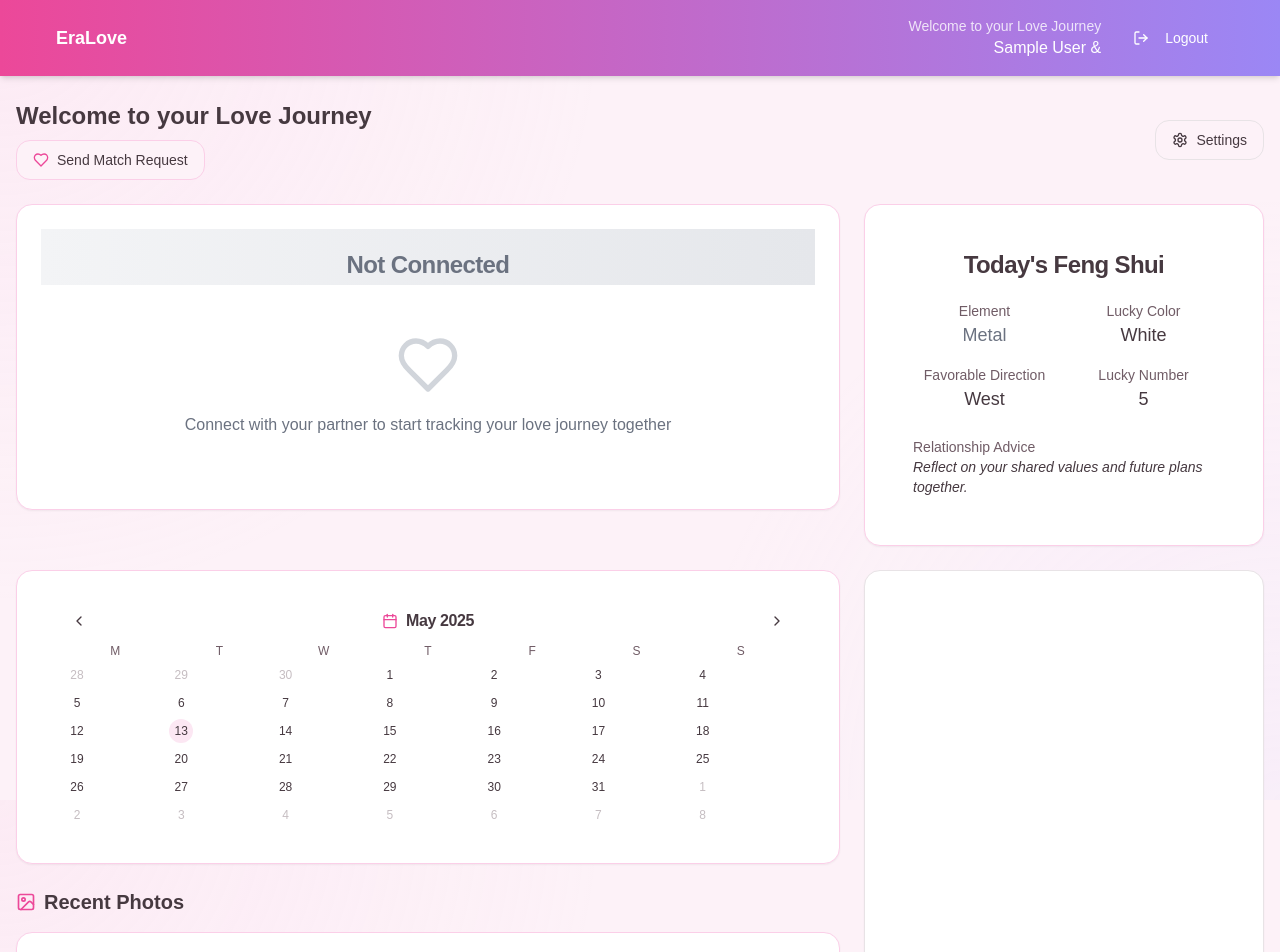
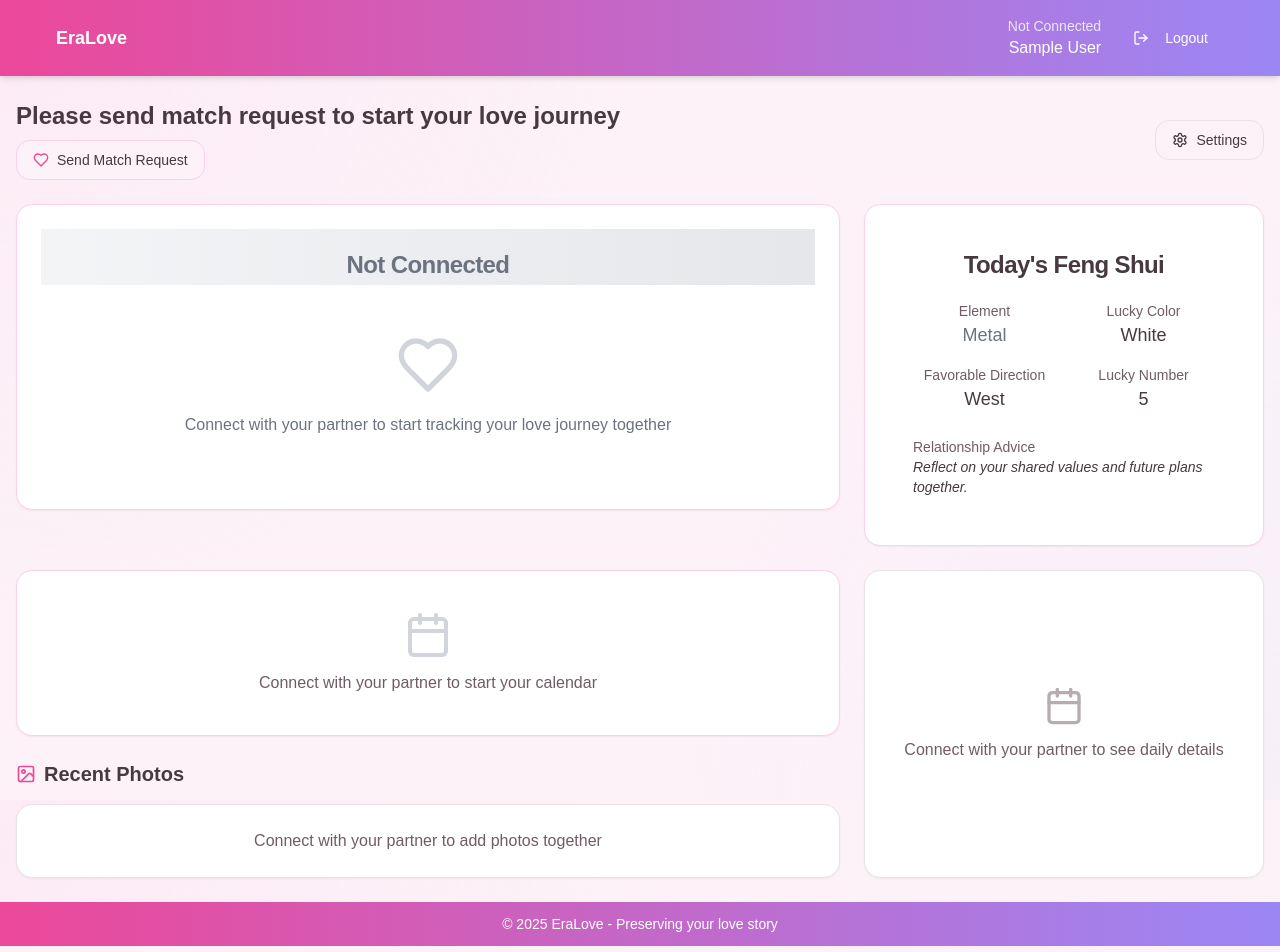
Before and after one commit to pvhop4dev/era-love-moments-keeper, a React (Vite) app: page /dashboard in a window 1280 px wide. Shown: the top 952 px of the page. Built offline with nearby package versions, Linux system fonts and the light colour scheme; sample sign-in values are in the browser's storage.

Commit message:
Refactor dashboard for unpaired users
- Display a blank calendar when not paired.
- Replace welcome text with a match request prompt.

```diff
--- a/src/layouts/DashboardLayout.tsx
+++ b/src/layouts/DashboardLayout.tsx
@@ -5,6 +5,7 @@ import { Button } from "@/components/ui/button";
 import { LogOut } from "lucide-react";
 import { toast } from "sonner";
 import { useLanguage } from "@/contexts/LanguageContext";
+import { getActiveMatch } from "@/utils/matchUtils";
 
 interface DashboardLayoutProps {
   children: React.ReactNode;
@@ -20,6 +21,7 @@ interface UserData {
 const DashboardLayout = ({ children }: DashboardLayoutProps) => {
   const { t } = useLanguage();
   const [userData, setUserData] = useState<UserData | null>(null);
+  const [hasActiveMatch, setHasActiveMatch] = useState(false);
   const navigate = useNavigate();
 
   useEffect(() => {
@@ -35,6 +37,12 @@ const DashboardLayout = ({ children }: DashboardLayoutProps) => {
     try {
       const parsedUser = JSON.parse(storedUser);
       setUserData(parsedUser);
+
+      // Check if user has an active match
+      if (parsedUser.email) {
+        const activeMatch = getActiveMatch(parsedUser.email);
+        setHasActiveMatch(!!activeMatch);
+      }
     } catch (error) {
       console.error("Error parsing user data:", error);
       toast.error("Error loading your profile");
@@ -82,9 +90,15 @@ const DashboardLayout = ({ children }: DashboardLayoutProps) => {
 
           <div className="hidden md:flex items-center gap-4 text-white">
             <div className="text-right">
-              <p className="text-sm opacity-80">{t('welcome')}</p>
+              <p className="text-sm opacity-80">{hasActiveMatch ? t('welcome') : "Not Connected"}</p>
               <p className="font-medium">
-                {userData.name} & {userData.partnerName}
+                {hasActiveMatch ? (
+                  <>
+                    {userData.name} & {userData.partnerName}
+                  </>
+                ) : (
+                  userData.name
+                )}
               </p>
             </div>
             <Button
--- a/src/pages/Dashboard.tsx
+++ b/src/pages/Dashboard.tsx
@@ -235,7 +235,11 @@ const Dashboard = () => {
     <DashboardLayout>
       <div className="flex justify-between items-center mb-6">
         <div>
-          <h1 className="text-2xl font-semibold">{t('welcome')}</h1>
+          <h1 className="text-2xl font-semibold">
+            {hasActiveMatch
+              ? t('welcome')
+              : "Please send match request to start your love journey"}
+          </h1>
           <div className="flex items-center gap-2 mt-2">
             <MatchNotification
               userEmail={userData.email}
@@ -269,8 +273,10 @@ const Dashboard = () => {
         {/* Second Row - Calendar and Day Details */}
         <div className="md:col-span-3">
           <div className="grid grid-cols-1 md:grid-cols-3 gap-6">
-            {/* Calendar */}
+            {/* Calendar - Show blank if not paired */}
             <div className="md:col-span-2">
+              {hasActiveMatch ? (
+                <>
                   <Calendar
                     onDateClick={handleDateClick}
                     events={getDaysWithContent()}
@@ -288,11 +294,31 @@ const Dashboard = () => {
                       onSelectPhoto={handleSelectPhoto}
                     />
                   </div>
+                </>
+              ) : (
+                <>
+                  <Card className="love-card h-auto">
+                    <div className="p-4 text-center text-muted-foreground">
+                      <CalendarIcon className="w-12 h-12 mx-auto mb-3 text-gray-300" />
+                      <p>Connect with your partner to start your calendar</p>
+                    </div>
+                  </Card>
+                  <div className="mt-6">
+                    <h2 className="font-semibold text-xl flex items-center gap-2 mb-4">
+                      <ImageIcon className="h-5 w-5 text-love-500" />
+                      {t('recentPhotos')}
+                    </h2>
+                    <Card className="p-6 text-center text-muted-foreground">
+                      <p>Connect with your partner to add photos together</p>
+                    </Card>
+                  </div>
+                </>
+              )}
             </div>
 
             {/* Day Details Sidebar */}
             <div className="md:col-span-1">
-              {selectedDate ? (
+              {hasActiveMatch && selectedDate ? (
                 <DayDetailsSidebar
                   selectedDate={selectedDate}
                   eventsForDay={getEventsForSelectedDate()}
@@ -306,7 +332,11 @@ const Dashboard = () => {
                 <Card className="h-full flex items-center justify-center p-6">
                   <div className="text-center text-muted-foreground">
                     <CalendarIcon className="h-10 w-10 mx-auto mb-3 opacity-50" />
+                    {hasActiveMatch ? (
                       <p>{t('selectDayToSeeDetails')}</p>
+                    ) : (
+                      <p>Connect with your partner to see daily details</p>
+                    )}
                   </div>
                 </Card>
               )}
```
Lines whose indentation alone changed are shown as unchanged.
